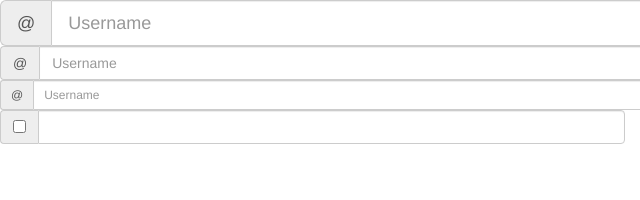
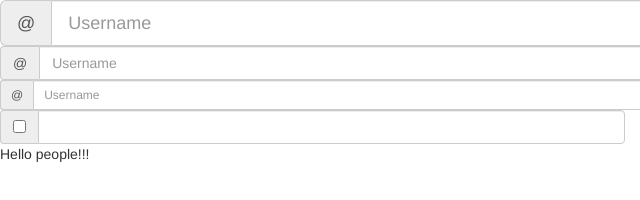
Before and after one commit to dolphinstar9/input, a plain HTML site: page index.html in a window 1280 px wide. Shown: the full height of the page, 0-640 px from the left. Drawn offline with nearby package versions, Linux system fonts and the light colour scheme.

Commit message:
Update index.html

```diff
--- a/index.html
+++ b/index.html
@@ -47,6 +47,7 @@
   </div><!-- /.col-lg-6 -->
 </div><!-- /.row -->
 
+    <p>Hello people!!!</p>
 
 
 
```
